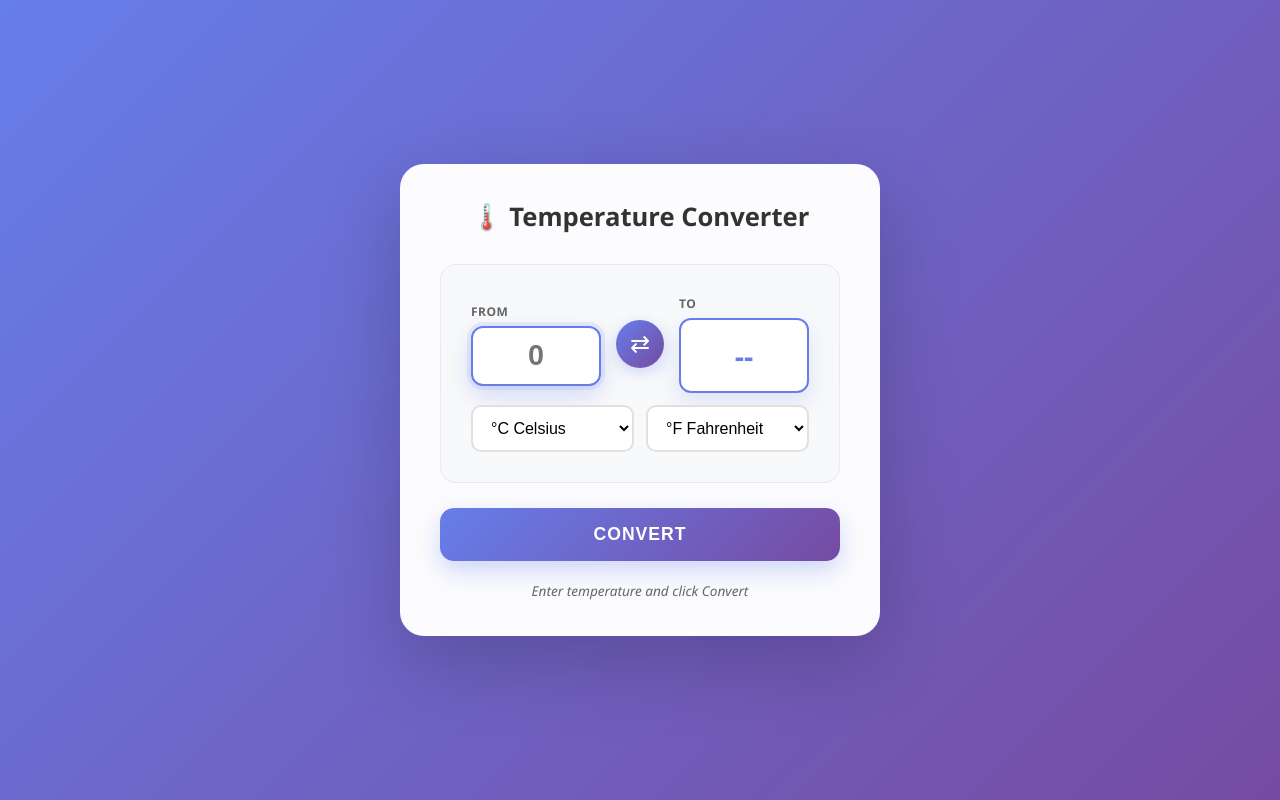
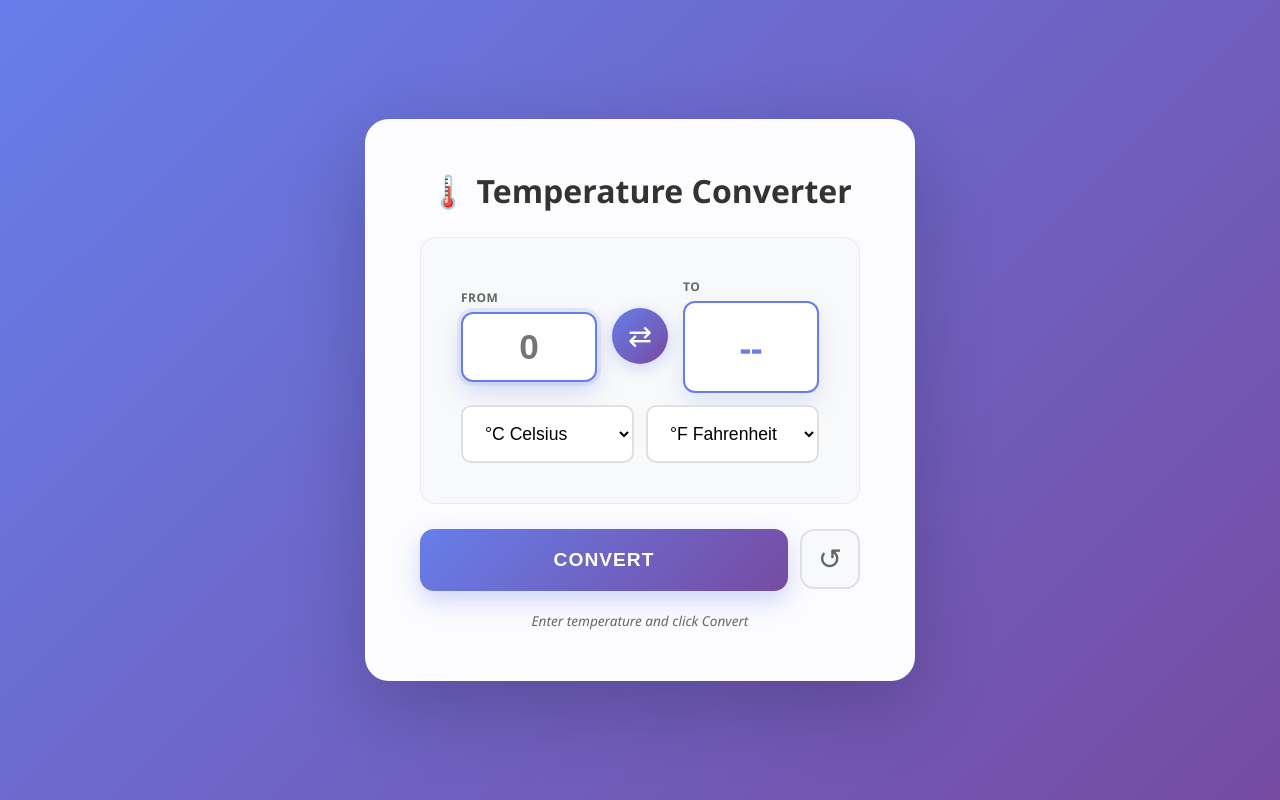
Before and after one commit to MrBiniam/temperature-converter, a plain HTML site: page index.html in a window 1280 px wide. Drawn offline with Linux system fonts and the light colour scheme.

Commit message:
reset button

```diff
--- a/index.html
+++ b/index.html
@@ -41,7 +41,10 @@
         </div>
       </div>
 
-      <button onclick="convert()" class="convert-btn">Convert</button>
+      <div class="btn-row">
+        <button onclick="convert()" class="convert-btn">Convert</button>
+        <button onclick="resetConverter()" class="reset-btn" title="Reset">↺</button>
+      </div>
 
       <div class="formula" id="formula">Enter temperature and click Convert</div>
     </div>
--- a/script.js
+++ b/script.js
@@ -109,3 +109,11 @@ toUnit.addEventListener("change", () => {
 document.addEventListener("DOMContentLoaded", () => {
     tempInput.focus();
 });
+
+// Reset function
+function resetConverter() {
+    tempInput.value = "";
+    resultPreview.textContent = "--";
+    formula.textContent = "Enter temperature and click Convert";
+    tempInput.focus();
+}
--- a/style.css
+++ b/style.css
@@ -16,31 +16,31 @@ body {
 
 .container {
   width: 100%;
-  max-width: 480px;
+  max-width: 550px;
 }
 
 .card {
   background: rgba(255, 255, 255, 0.98);
   border-radius: 24px;
-  padding: 35px 40px;
+  padding: 50px 55px;
   box-shadow: 0 25px 80px rgba(0, 0, 0, 0.2);
   text-align: center;
 }
 
 .header {
-  margin-bottom: 30px;
+  margin-bottom: 25px;
 }
 
 .header h1 {
   color: #333;
-  font-size: 1.6rem;
+  font-size: 2rem;
   font-weight: 700;
 }
 
 .converter-box {
   background: #f8f9fa;
   border-radius: 16px;
-  padding: 30px;
+  padding: 40px;
   margin-bottom: 25px;
   border: 1px solid rgba(0, 0, 0, 0.06);
 }
@@ -79,8 +79,8 @@ label {
 
 input[type="number"] {
   width: 100%;
-  padding: 16px 14px;
-  font-size: 1.8rem;
+  padding: 20px 18px;
+  font-size: 2.2rem;
   font-weight: 700;
   border: 2px solid #e0e0e0;
   border-radius: 12px;
@@ -89,7 +89,7 @@ input[type="number"] {
   transition: all 0.3s ease;
   background: #fff;
   box-shadow: 0 8px 20px rgba(17, 24, 39, 0.06);
-  height: 60px;
+  height: 70px;
 }
 
 input[type="number"]:focus {
@@ -112,15 +112,15 @@ input[type="number"] {
 
 .result-preview {
   width: 100%;
-  padding: 16px;
-  font-size: 1.8rem;
+  padding: 20px;
+  font-size: 2.2rem;
   font-weight: 700;
   background: white;
   border: 2px solid #667eea;
   border-radius: 12px;
   color: #667eea;
   text-align: center;
-  min-height: 60px;
+  min-height: 70px;
   display: flex;
   align-items: center;
   justify-content: center;
@@ -128,13 +128,13 @@ input[type="number"] {
 }
 
 .swap-btn {
-  width: 48px;
-  height: 48px;
+  width: 56px;
+  height: 56px;
   background: linear-gradient(135deg, #667eea 0%, #764ba2 100%);
   color: white;
   border: none;
   border-radius: 50%;
-  font-size: 1.5rem;
+  font-size: 1.8rem;
   cursor: pointer;
   transition: all 0.3s ease;
   display: flex;
@@ -153,8 +153,8 @@ input[type="number"] {
 
 select {
   flex: 1;
-  padding: 12px 14px;
-  font-size: 1rem;
+  padding: 16px 18px;
+  font-size: 1.1rem;
   border: 2px solid #e0e0e0;
   border-radius: 10px;
   outline: none;
@@ -173,9 +173,9 @@ select:hover {
 }
 
 .convert-btn {
-  width: 100%;
-  padding: 16px;
-  font-size: 1.1rem;
+  flex: 1;
+  padding: 20px;
+  font-size: 1.2rem;
   font-weight: 700;
   background: linear-gradient(135deg, #667eea 0%, #764ba2 100%);
   color: white;
@@ -185,13 +185,40 @@ select:hover {
   transition: all 0.3s ease;
   text-transform: uppercase;
   letter-spacing: 1px;
-  margin-bottom: 20px;
   box-shadow: 0 10px 25px rgba(102, 126, 234, 0.3);
 }
 
 .convert-btn:hover {
   transform: translateY(-2px);
   box-shadow: 0 12px 30px rgba(102, 126, 234, 0.4);
+}
+
+.btn-row {
+  display: flex;
+  gap: 12px;
+  margin-bottom: 20px;
+}
+
+.reset-btn {
+  width: 60px;
+  height: 60px;
+  background: #f8f9fa;
+  border: 2px solid #e0e0e0;
+  border-radius: 14px;
+  font-size: 1.8rem;
+  color: #666;
+  cursor: pointer;
+  transition: all 0.3s ease;
+  display: flex;
+  align-items: center;
+  justify-content: center;
+}
+
+.reset-btn:hover {
+  background: #ff6b6b;
+  border-color: #ff6b6b;
+  color: white;
+  transform: rotate(-180deg);
 }
 
 .formula {
```
